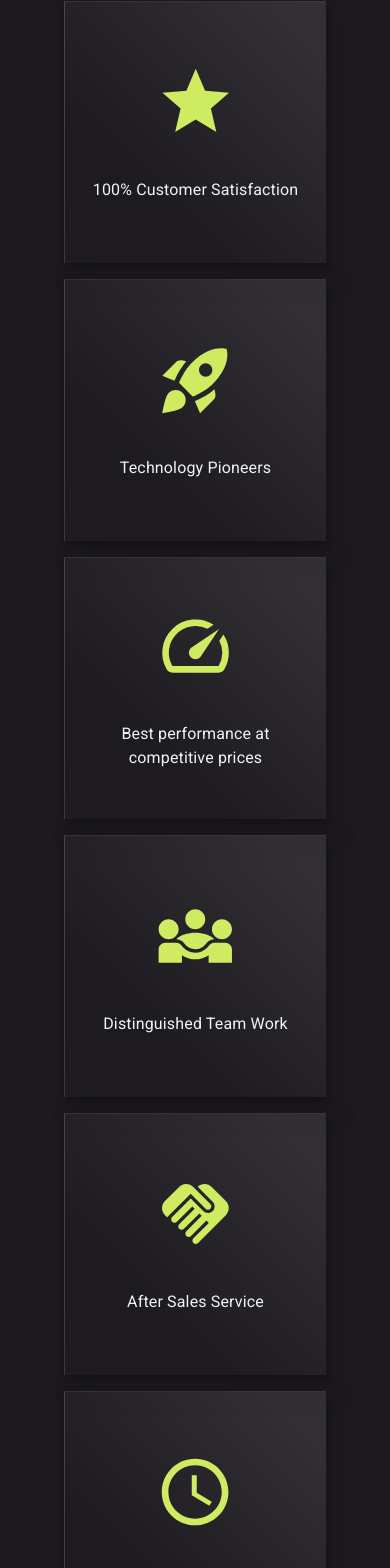
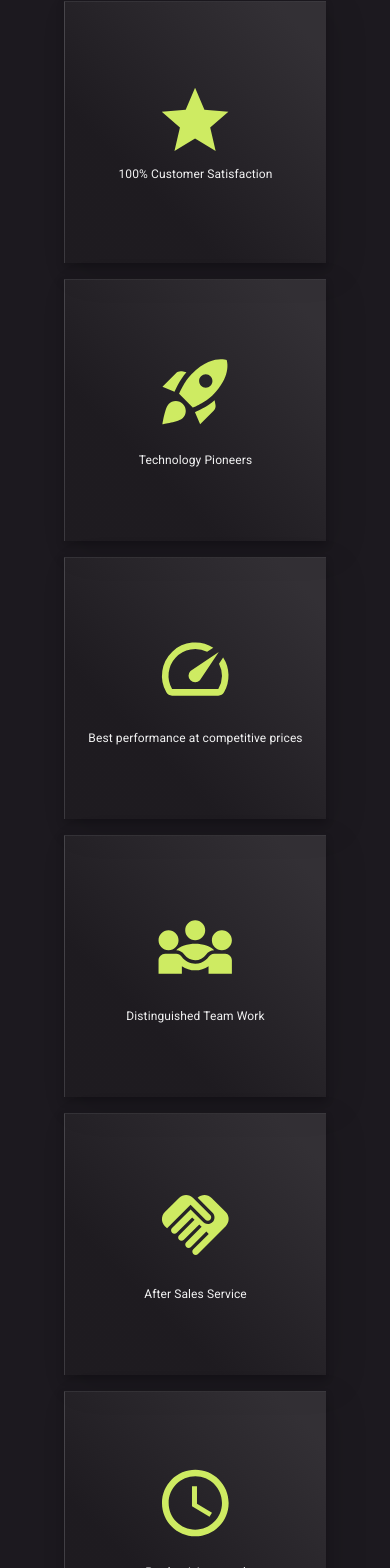
Before and after one commit to ziaddalii/eko, a React (Create React App) app: page /eko/about in a window 390 px wide. Shown: the part 1953-3521 px from the top of the page. Built offline with nearby package versions, Linux system fonts and the light colour scheme.

Commit message:
fixed why we are diff and made the text more responsive

```diff
--- a/src/components/about/OurClients.js
+++ b/src/components/about/OurClients.js
@@ -55,7 +55,7 @@ function OurClients() {
             },
         ]
   return (
-    <SectionBox data-aos="fade-up">
+    <SectionBox data-aos="fade-right">
         <Typography component={"p"} fontSize={"1.5rem"} fontWeight={"bold"} textAlign={"center"} marginY={"1rem"}>Our Clients</Typography>
         <Box margin={"auto"} sx={{width:"140px", height:"2px",  backgroundColor:theme.palette.primary.main}}></Box>
         <SectionContentBox>
@@ -72,7 +72,7 @@ function OurClients() {
                         return(
                             <Grid key={client.id} item container justifyContent={"center"} xs={12} md={4}>
                                 <SwiperSlide key={client.id}>
-                                    <img style={{height:"60px", padding:"1rem"}} src={client.clientlogo}/>
+                                    <img style={{height:"80px", padding:"1rem"}} src={client.clientlogo}/>
                                 </SwiperSlide>
                             </Grid>
                         )
--- a/src/components/about/WhyWeAreDifferent.js
+++ b/src/components/about/WhyWeAreDifferent.js
@@ -24,14 +24,13 @@ function WhyWeAreDifferent() {
                                     fontSize:"5rem",
                                     width:"100%",
                                     color:theme.palette.primary.main,
-                                    marginBottom:"2rem",
                                 }}></StarIcon>
-                                <Typography component={"p"} textAlign={"center"}>100% Customer Satisfaction</Typography>
+                                <Typography component={"p"} textAlign={"center"} fontSize={{xs:"12px", md:"16px"}}>100% Customer Satisfaction</Typography>
                             </Grid>
                         </Grid>
                         <Grid container justifyContent={"center"} alignItems={"center"} className="flip-card-back">
                             <Grid item>
-                                <Typography component={"p"} textAlign={"center"}>
+                                <Typography component={"p"} textAlign={"center"} fontSize={{xs:"12px", md:"16px"}}>
                                 Gaining the satisfaction of our customers is our primary and most important goal
                                 </Typography>
                             </Grid>
@@ -48,13 +47,14 @@ function WhyWeAreDifferent() {
                                     fontSize:"5rem",
                                     width:"100%",
                                     color:theme.palette.primary.main,
-                                    marginBottom:"2rem",                                }}></RocketLaunchIcon>
-                                <Typography component={"p"} textAlign={"center"}>Technology Pioneers</Typography>
+                                    marginBottom:"1rem",
+                                }}></RocketLaunchIcon>
+                                <Typography component={"p"} textAlign={"center"} fontSize={{xs:"12px", md:"16px"}}>Technology Pioneers</Typography>
                             </Grid>
                         </Grid>
                         <Grid container justifyContent={"center"} alignItems={"center"} className="flip-card-back">
                             <Grid item>
-                                <Typography component={"p"} textAlign={"center"}>
+                                <Typography component={"p"} textAlign={"center"} fontSize={{xs:"12px", md:"16px"}}>
                                 We make sure that the software solutions offered by us are always developed using the latest technologies available
                                 </Typography>
                             </Grid>
@@ -71,13 +71,13 @@ function WhyWeAreDifferent() {
                                     fontSize:"5rem",
                                     width:"100%",
                                     color:theme.palette.primary.main,
-                                    marginBottom:"2rem",                                }}></SpeedIcon>
-                                <Typography component={"p"} textAlign={"center"}>Best performance at competitive prices</Typography>
+                                    marginBottom:"1rem",                                }}></SpeedIcon>
+                                <Typography component={"p"} textAlign={"center"} fontSize={{xs:"12px", md:"16px"}}>Best performance at competitive prices</Typography>
                             </Grid>
                         </Grid>
                         <Grid container justifyContent={"center"} alignItems={"center"} className="flip-card-back">
                             <Grid item>
-                                <Typography component={"p"} textAlign={"center"}>Providing outstanding software solutions at an affordable cost</Typography>
+                                <Typography component={"p"} textAlign={"center"} fontSize={{xs:"12px", md:"16px"}}>Providing outstanding software solutions at an affordable cost</Typography>
                             </Grid>
                         </Grid>
                     </div>
@@ -92,13 +92,13 @@ function WhyWeAreDifferent() {
                                     fontSize:"5rem",
                                     width:"100%",
                                     color:theme.palette.primary.main,
-                                    marginBottom:"2rem",                                }}></TeamWorkIcon>
-                                <Typography component={"p"} textAlign={"center"}>Distinguished Team Work</Typography>
+                                    marginBottom:"1rem",                                }}></TeamWorkIcon>
+                                <Typography component={"p"} textAlign={"center"} fontSize={{xs:"12px", md:"16px"}}>Distinguished Team Work</Typography>
                             </Grid>
                         </Grid>
                         <Grid container justifyContent={"center"} alignItems={"center"} className="flip-card-back">
                             <Grid item>
-                                <Typography component={"p"} textAlign={"center"}>We are characterized as a excellent team by having the best talents Ever</Typography>
+                                <Typography component={"p"} textAlign={"center"} fontSize={{xs:"12px", md:"16px"}}>We are characterized as a excellent team by having the best talents Ever</Typography>
                             </Grid>
                         </Grid>
                     </div>
@@ -113,14 +113,14 @@ function WhyWeAreDifferent() {
                                     fontSize:"5rem",
                                     width:"100%",
                                     color:theme.palette.primary.main,
-                                    marginBottom:"2rem",
+                                    marginBottom:"1rem",
                                 }}></HandshakeIcon>
-                                <Typography component={"p"} textAlign={"center"}>After Sales Service</Typography>
+                                <Typography component={"p"} textAlign={"center"} fontSize={{xs:"12px", md:"16px"}}>After Sales Service</Typography>
                             </Grid>
                         </Grid>
                         <Grid container justifyContent={"center"} alignItems={"center"} className="flip-card-back">
                             <Grid item>
-                                <Typography component={"p"} textAlign={"center"}>We maintain constant communication with you during and after delivering The project</Typography>
+                                <Typography component={"p"} textAlign={"center"} fontSize={{xs:"12px", md:"16px"}}>We maintain constant communication with you during and after delivering The project</Typography>
                             </Grid>
                         </Grid>
                     </div>
@@ -135,14 +135,14 @@ function WhyWeAreDifferent() {
                                     fontSize:"5rem",
                                     width:"100%",
                                     color:theme.palette.primary.main,
-                                    marginBottom:"2rem",
+                                    marginBottom:"1rem",
                                 }}></AccessTimeIcon>
-                                <Typography component={"p"} textAlign={"center"}>Productivity speed</Typography>
+                                <Typography component={"p"} textAlign={"center"} fontSize={{xs:"12px", md:"16px"}}>Productivity speed</Typography>
                             </Grid>
                         </Grid>
                         <Grid container justifyContent={"center"} alignItems={"center"} className="flip-card-back">
                             <Grid item>
-                                <Typography component={"p"} textAlign={"center"}>applying The agile concept ensures that our publications will be delivered in a short period of time</Typography>
+                                <Typography component={"p"} textAlign={"center"} fontSize={{xs:"12px", md:"16px"}}>applying The agile concept ensures that our publications will be delivered in a short period of time</Typography>
                             </Grid>
                         </Grid>
                     </div>
--- a/src/styles/about/why-we-are-diff.css
+++ b/src/styles/about/why-we-are-diff.css
@@ -41,7 +41,7 @@
     box-shadow: 10px 10px 32px 0px rgba(0,0,0,0.1);
     webkit-box-shadow: 10px 10px 32px 0px rgba(0,0,0,0.1);
     moz-box-shadow: 10px 10px 32px 0px rgba(0,0,0,0.1);
-    padding:1.5rem;
+    padding:1rem;
 
     z-index: 2;
   }
@@ -53,7 +53,7 @@
     box-shadow: 10px 10px 32px 0px rgba(0,0,0,0.1);
     webkit-box-shadow: 10px 10px 32px 0px rgba(0,0,0,0.1);
     moz-box-shadow: 10px 10px 32px 0px rgba(0,0,0,0.1);
-    padding:1.5rem;
+    padding:1rem;
     transform: rotateY(180deg);
     z-index: 1;
   }
```
